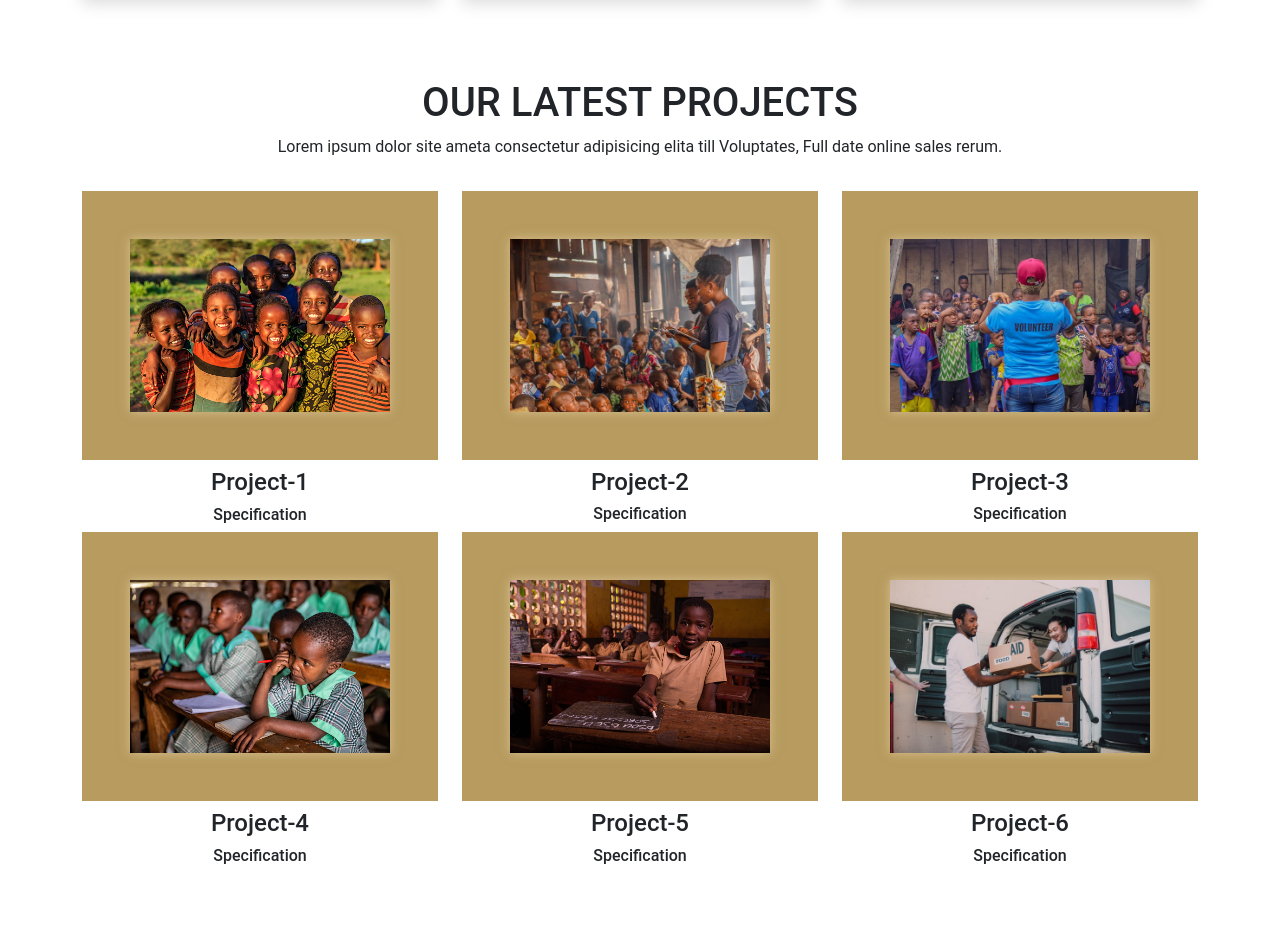
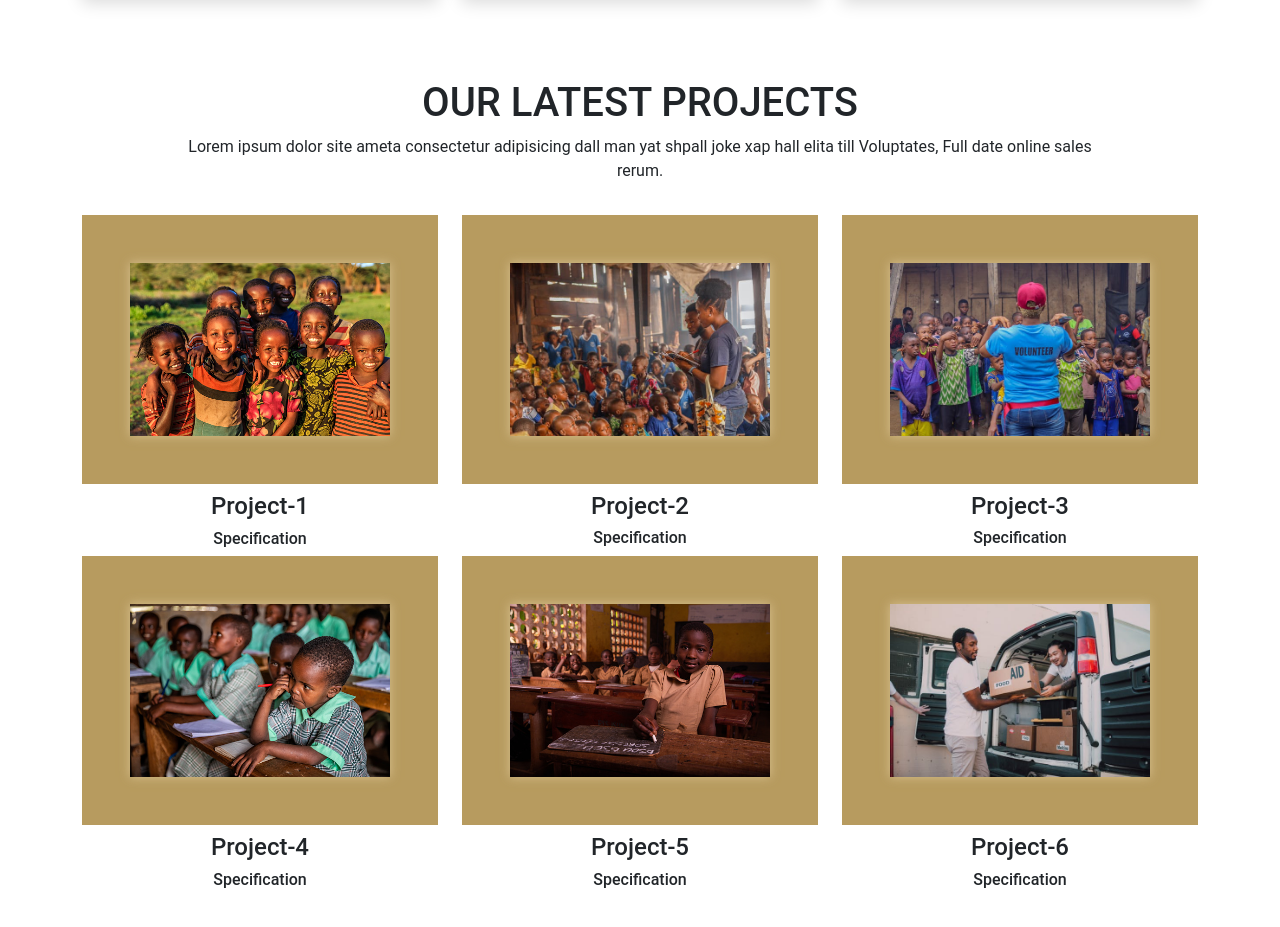
Before and after one commit to zeredogo/krypto-zone-charity, a React (Create React App) app: page / in a window 1280 px wide. Shown: the part 1920-2847 px from the top of the page. Built offline with nearby package versions, Linux system fonts and the light colour scheme.

Commit message:
changes made

```diff
--- a/src/component/Projects.jsx
+++ b/src/component/Projects.jsx
@@ -15,6 +15,7 @@ const Projects = () => {
             <div className="col-10 mx-auto text-center">
               <h1 className="text-uppercase">Our Latest Projects</h1>
               <p>Lorem ipsum dolor site ameta consectetur adipisicing
+              dall man yat  shpall joke xap hall
                 elita till Voluptates, Full date online sales rerum.</p>
             </div>
           </div>
```
